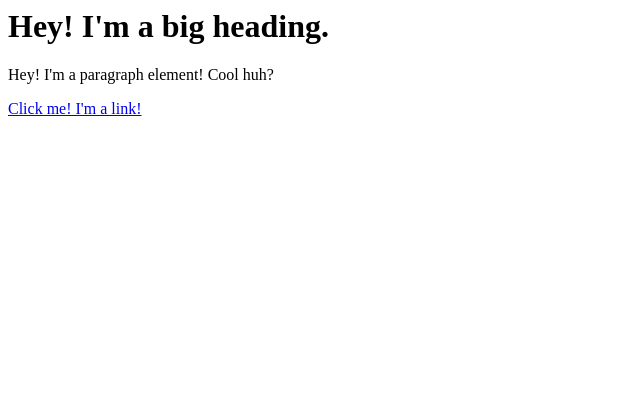
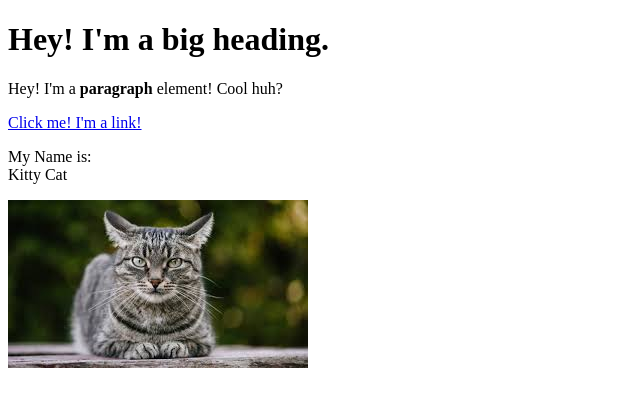
Before and after one commit to incredFmBrst/cartoon-hero, a plain HTML site: page test.html in a window 1280 px wide. Shown: the whole page, without its empty margins (0-640 px from the left). Drawn offline with Linux system fonts and the light colour scheme.

Commit message:
Added cat img and few more elements

```diff
--- a/test.html
+++ b/test.html
@@ -1,3 +1,14 @@
-<h1>Hey! I'm a big heading.</h1>
-<p>Hey! I'm a paragraph element! Cool huh?</p>
-<a href="https://google.com" target="_blank" title="Let's go to Google!">Click me! I'm a link!</a>
+<!DOCTYPE html>
+<html>
+<head>
+	<title>Test page</title>
+</head>
+<body>
+	<h1>Hey! I'm a big heading.</h1>
+	<p>Hey! I'm a <b>paragraph</b> element! Cool huh?</p>
+	<a href="https://google.com" target="_blank" title="Let's go to Google!">Click me! I'm a link!</a>
+	<p>My Name is:<br>
+	Kitty Cat</p>
+	<img src="img/cat.jpeg">
+</body>
+</html>
```
Also changed, not shown: img/cat.jpeg (added).
